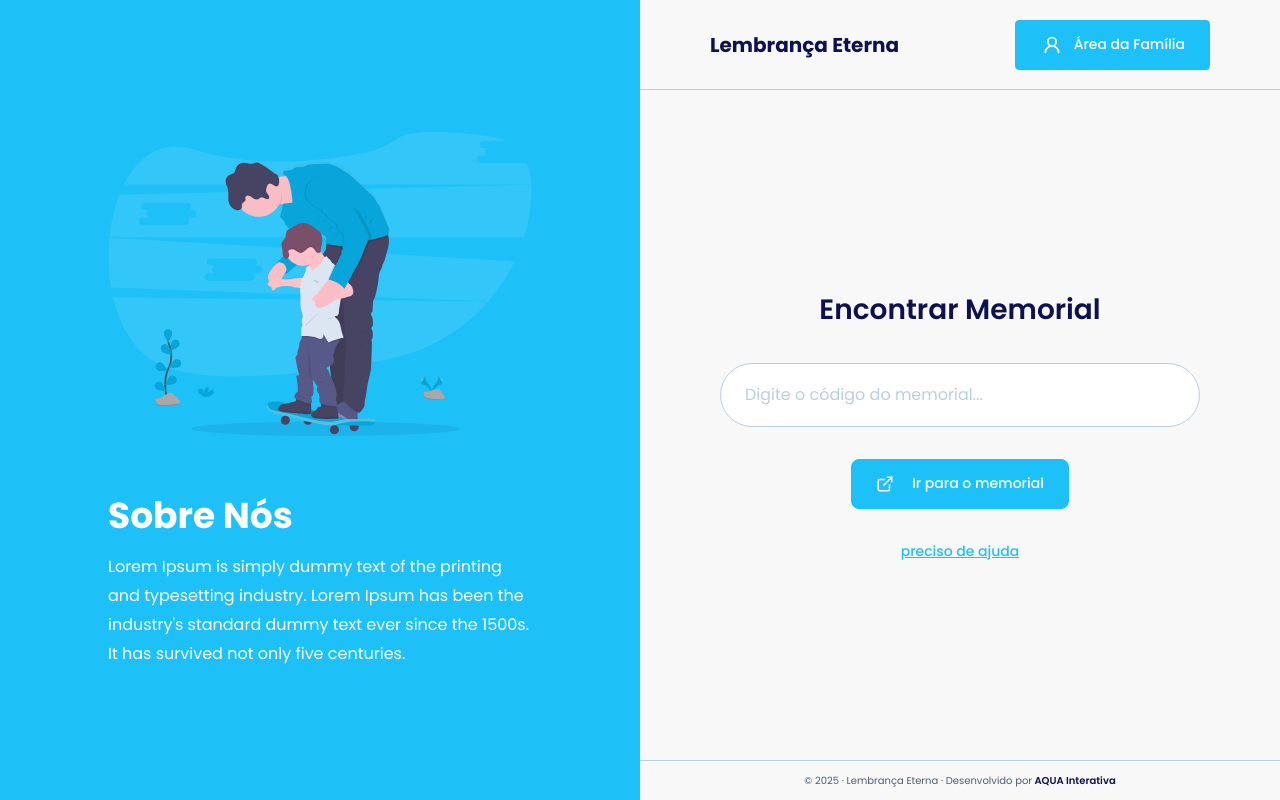
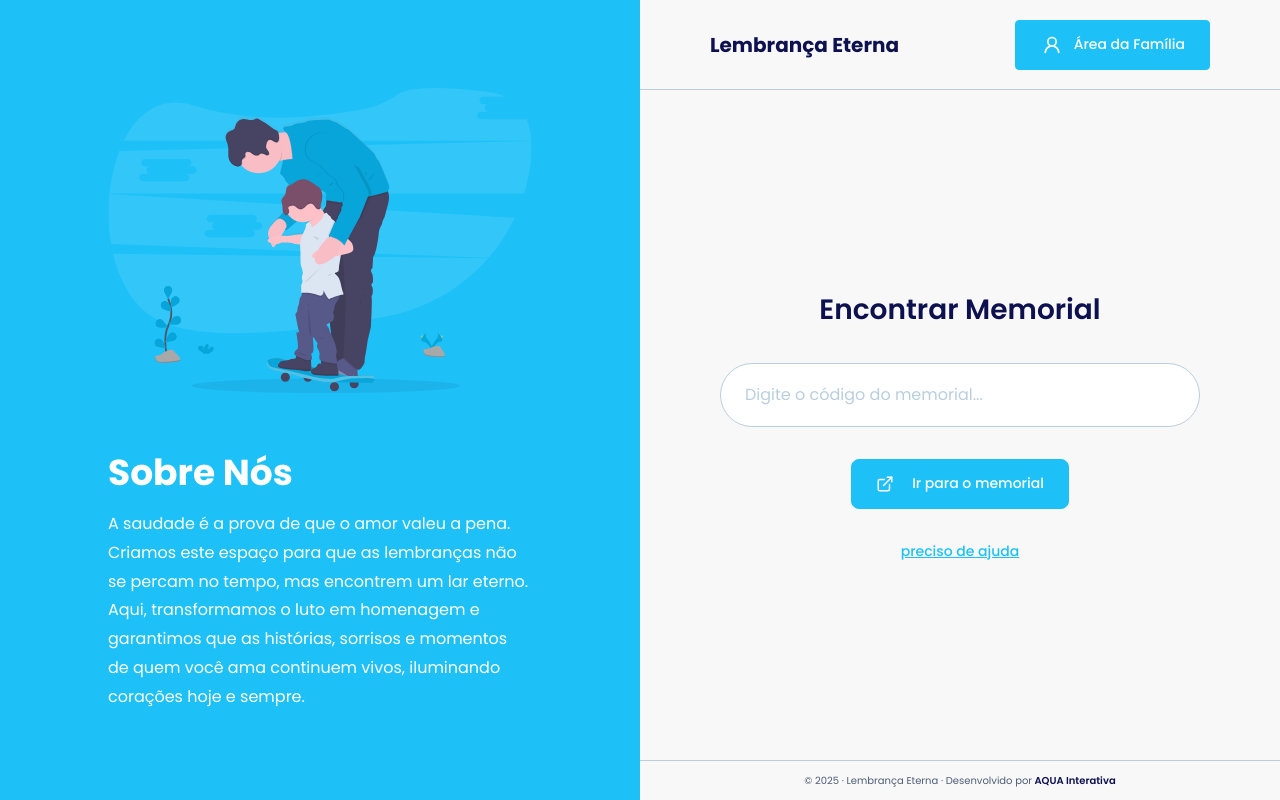
Before and after one commit to gabbezeira/Lembranca-eterna, a React (Vite) app: page /home in a window 1280 px wide. Built offline with nearby package versions, Linux system fonts and the light colour scheme; no server answers.

Commit message:
feat: populate About Us section with descriptive text

```diff
--- a/src/components/about/index.jsx
+++ b/src/components/about/index.jsx
@@ -11,9 +11,7 @@ export function About({ illustration }) {
 			<div className="textContent">
 				<h1 className="title">Sobre Nós</h1>
 				<p className="description">
-					Lorem Ipsum is simply dummy text of the printing and typesetting
-					industry. Lorem Ipsum has been the industry's standard dummy text ever
-					since the 1500s. It has survived not only five centuries.
+					A saudade é a prova de que o amor valeu a pena. Criamos este espaço para que as lembranças não se percam no tempo, mas encontrem um lar eterno. Aqui, transformamos o luto em homenagem e garantimos que as histórias, sorrisos e momentos de quem você ama continuem vivos, iluminando corações hoje e sempre.
 				</p>
 			</div>
 		</Container>
```
